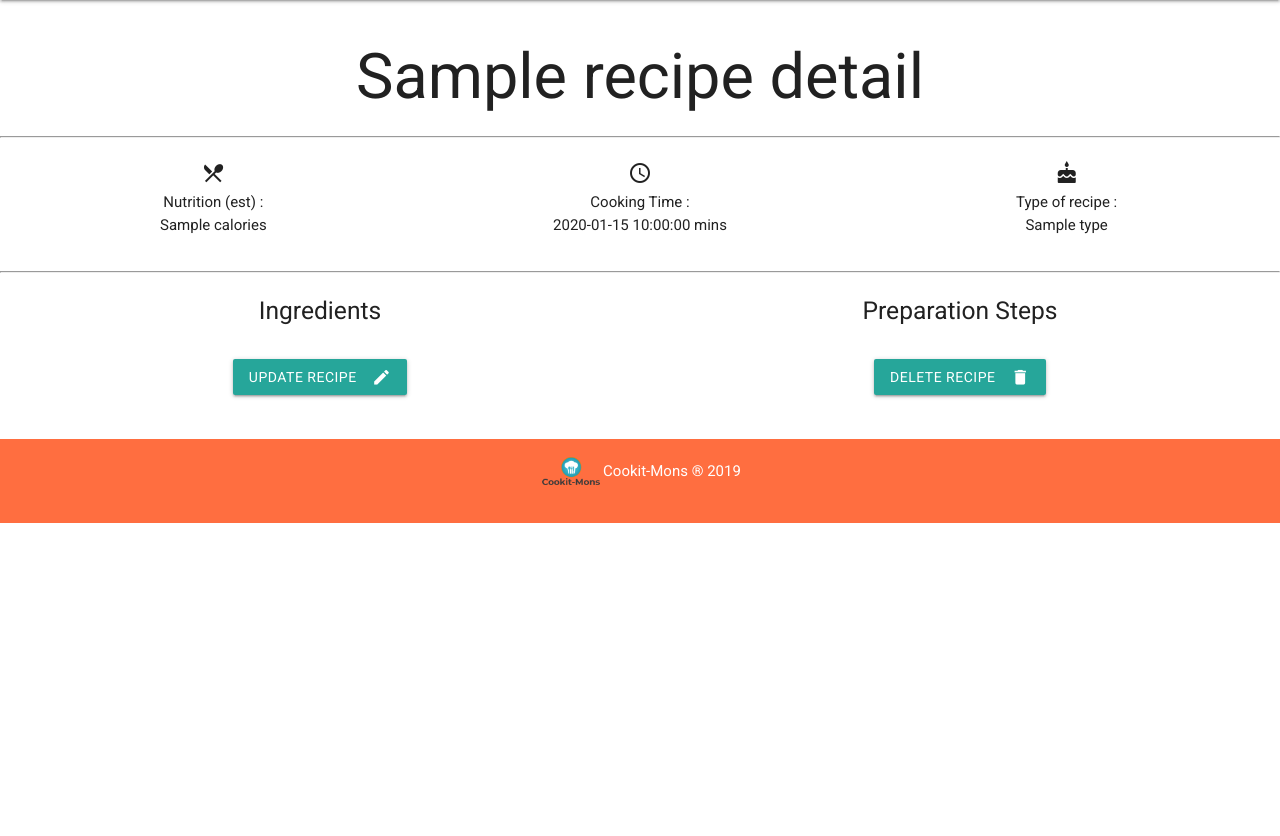
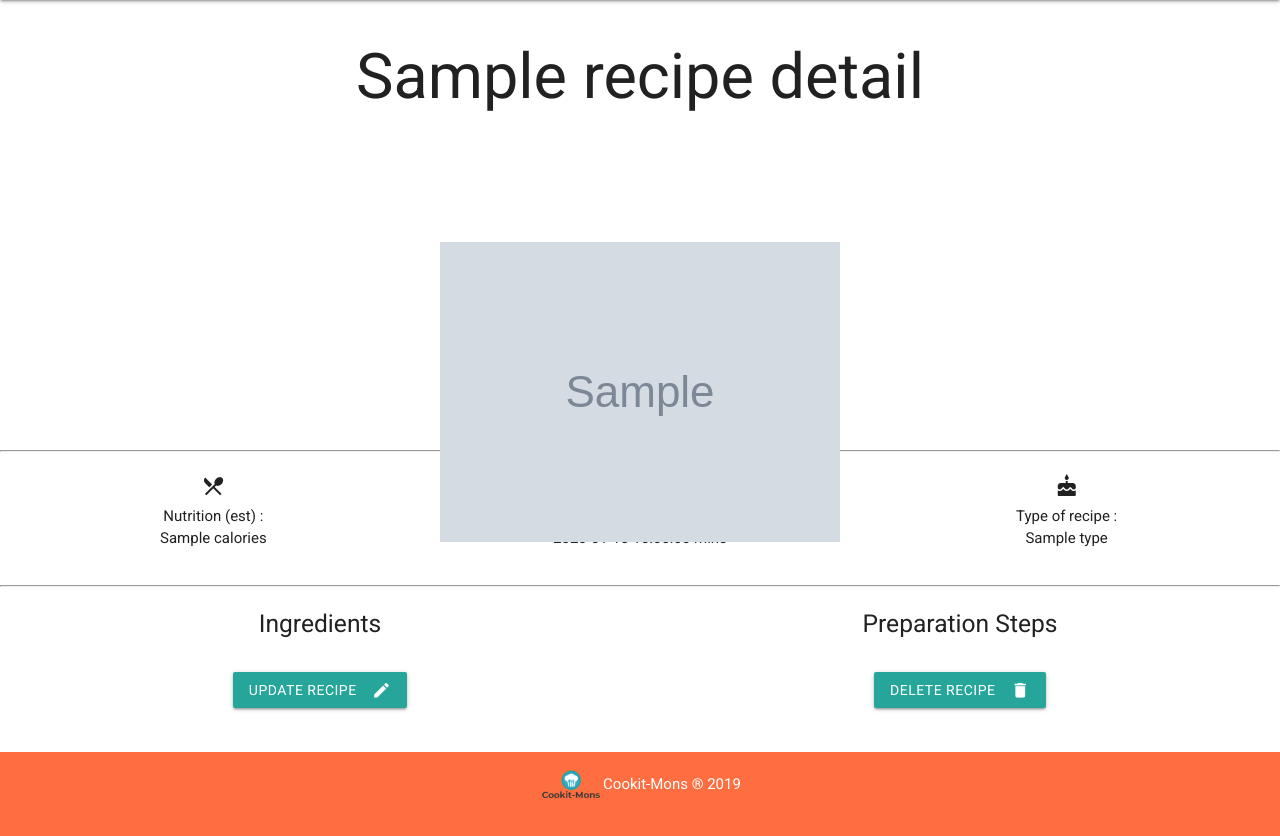
Before and after one commit to WenQingLee/MileStoneProject_OnlineCookBook, a Flask app: template templates/recipe-detail.html in a window 1280 px wide. Shown: the part 128-964 px from the top of the page. Before the commit the page ends 651 px from the top, so only its background shows below. Run offline with Flask 2, Linux system fonts and the light colour scheme; the template is opened without the code that fills it: most values are stand-ins (such as "Sample title", 1, 10 or a date in 2020); grey boxes marked "Sample" are stand-in pictures; some libraries are stand-ins or nearby versions.

Commit message:
add the file upload and image display

```diff
--- a/app.py
+++ b/app.py
@@ -5,11 +5,17 @@ from bson.objectid import ObjectId
 from flask_uploads import UploadSet, IMAGES, configure_uploads
 
 app = Flask(__name__)
+
+# Image and file upload configuration
 TOP_LEVEL_DIR = os.path.abspath(os.curdir)
 upload_dir = '/static/uploads/img/'
 app.config["UPLOADS_DEFAULT_DEST"] = TOP_LEVEL_DIR + upload_dir
 app.config["UPLOADED_IMAGES_DEST"] = TOP_LEVEL_DIR + upload_dir
 app.config["UPLOADED_IMAGES_URL"] = upload_dir
+
+# UploadSet for images
+images_upload_set=UploadSet('images', IMAGES)
+configure_uploads(app, images_upload_set)
 
 # Create the connection to MongoDB
 conn = pymongo.MongoClient(os.getenv("MONGO_URI"))
@@ -44,7 +50,7 @@ def recipe_details(recipe_id):
         "_id":ObjectId(recipe_id)
     })
 
-    return render_template("recipe-detail.html", recipe_detail=recipe_detail, show_ingredients=recipe_detail["ingredients"], show_prep_steps=recipe_detail["prep_steps"])
+    return render_template("recipe-detail.html", recipe_detail=recipe_detail, show_ingredients=recipe_detail["ingredients"], show_prep_steps=recipe_detail["prep_steps"], image=recipe_detail["image_url"])
 
 # Route to form to submit a new recipe
 @app.route("/submit-recipe")
@@ -62,6 +68,12 @@ def process_submit_recipe():
     type_input = request.form.get("type")
     ingredients_input=request.form.getlist("ingredientInput")
     prep_input=request.form.getlist("prepInput")
+    image = request.files.get('image')
+    print("------IMAGE-----")
+    print(image)
+
+    # Use the images upload set to save the image
+    filename = images_upload_set.save(image)
 
     # Insert the recipe into a new document
     conn[RECIPE_DATABASE]["recipes"].insert({
@@ -70,7 +82,8 @@ def process_submit_recipe():
             "cooking_time":cooking_time_input,
             "type":type_input,
             "ingredients":ingredients_input,
-            "prep_steps":prep_input
+            "prep_steps":prep_input,
+            "image_url":images_upload_set.url(filename)
         })
 
     # Setting the flash message for submit recipe
@@ -127,6 +140,12 @@ def process_update_recipe(recipe_id):
     type_input = request.form.get("type")
     ingredients_input=request.form.getlist("ingredientInput")
     prep_input=request.form.getlist("prepInput")
+    image = request.files.get('image')
+    print("------IMAGE-----")
+    print(image)
+
+    # Use the images upload set to save the image
+    filename = images_upload_set.save(image)
 
     # Using Mongo to update
     conn[RECIPE_DATABASE]["recipes"].update({
@@ -138,7 +157,8 @@ def process_update_recipe(recipe_id):
             "cooking_time":cooking_time_input,
             "type":type_input,
             "ingredients":ingredients_input,
-            "prep_steps":prep_input
+            "prep_steps":prep_input,
+            "image_url":images_upload_set.url(filename)
         }
     })
 
--- a/static/css/style.css
+++ b/static/css/style.css
@@ -45,3 +45,8 @@ form{
 li{
     padding:10px;
 }
+
+.recipe-image{
+    text-align:center;
+    height:200px;
+}
--- a/templates/recipe-detail.html
+++ b/templates/recipe-detail.html
@@ -49,6 +49,11 @@
     <!--Recipe Name-->
     <div class="recipe-image center-align">
         <h1>{{ recipe_detail['name'].capitalize() }}</h1>
+    </div>
+    <div class="recipe-image center-align">
+
+        <img class="center-align" src="{{ image }}">
+
     </div>
     <hr />
     <!--Recipe nutrition, cooking time and type of recipe-->
--- a/templates/submit-recipe.html
+++ b/templates/submit-recipe.html
@@ -96,7 +96,7 @@
             <div class="file-field input-field col l6">
                 <div class="btn">
                     <span>Upload image</span>
-                    <input type="file">
+                    <input type="file" name="image">
                 </div>
                 <div class="file-path-wrapper">
                     <input class="file-path validate" type="text">
--- a/templates/update-recipe.html
+++ b/templates/update-recipe.html
@@ -106,7 +106,7 @@
             <div class="file-field input-field col l6">
                 <div class="btn">
                     <span>Upload image</span>
-                    <input type="file">
+                    <input type="file" name="image">
                 </div>
                 <div class="file-path-wrapper">
                     <input class="file-path validate" type="text">
```
Also changed, not shown: static/uploads/img/Zaatar_White_Bean__Kale_Saute.jpg (added).
